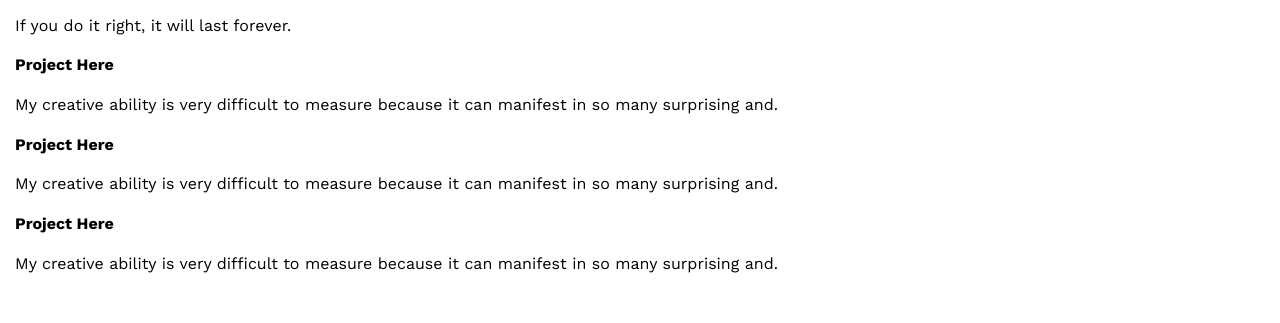
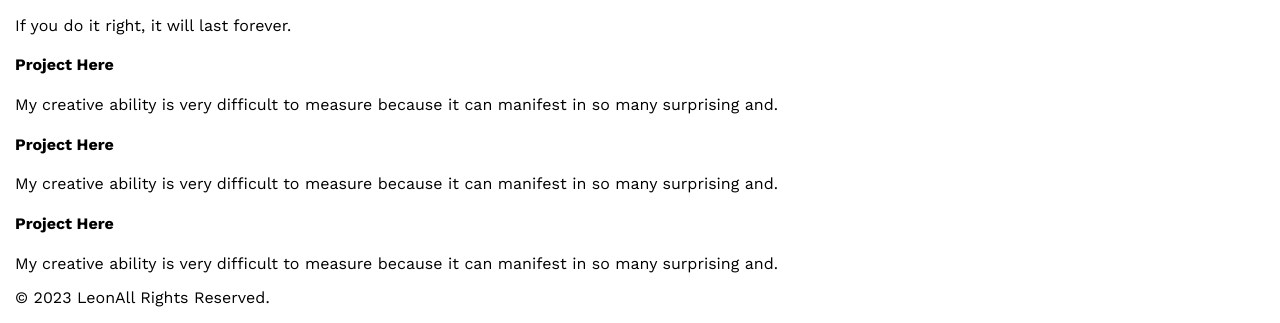
Before and after one commit to idiab1/leon-homepage-agancy, a plain HTML site: page index.html in a window 1280 px wide. Shown: the part 564-887 px from the top of the page. Before the commit the page ends 853 px from the top, so only its background shows below. Drawn offline with nearby package versions, Linux system fonts and the light colour scheme.

Commit message:
create a new component for footer

```diff
--- a/index.html
+++ b/index.html
@@ -180,5 +180,18 @@
     </section>
     <!-- End of Portfolio -->
 
+
+
+    <!-- Footer -->
+    <footer class="footer">
+        <div class="container">
+            <!-- Content -->
+            <div class="content">
+                <p>&copy; 2023 <span>Leon</span>All Rights Reserved.</p>
+            </div>
+            <!-- End of Content -->
+        </div>
+    </footer>
+    <!-- End of Footer -->
 </body>
 </html>
```
